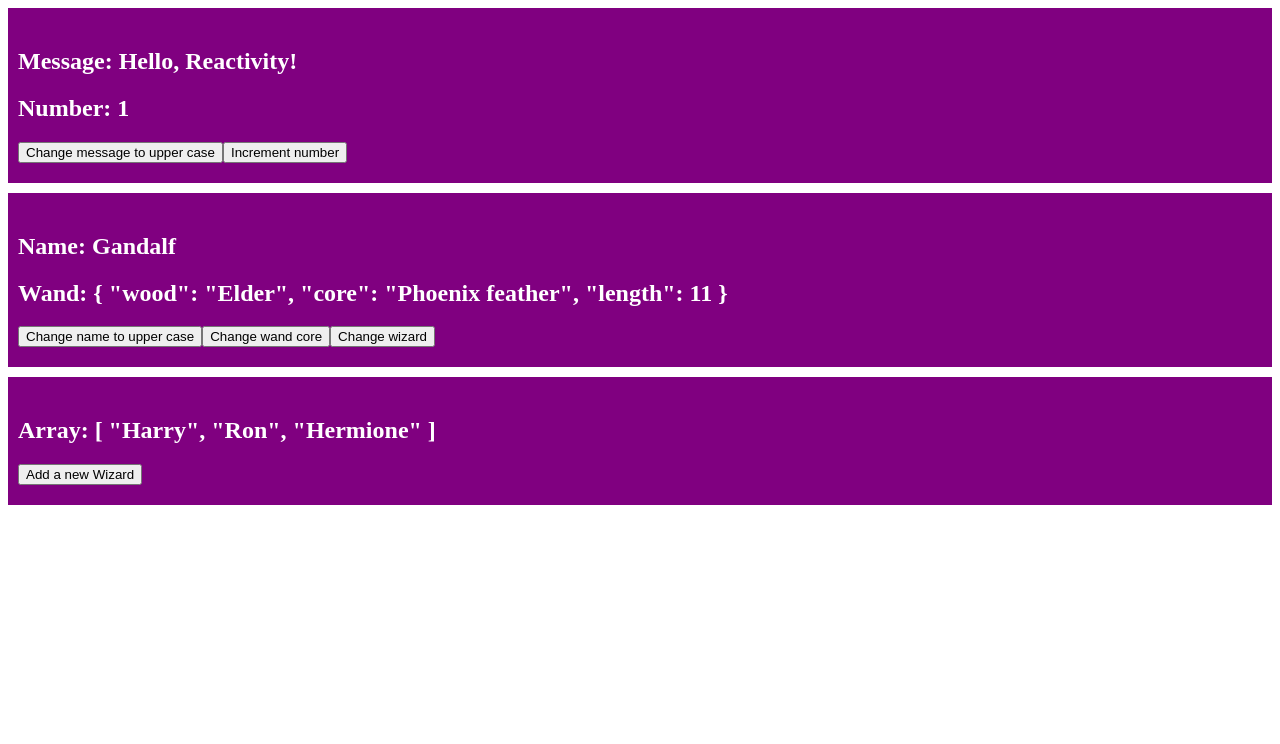
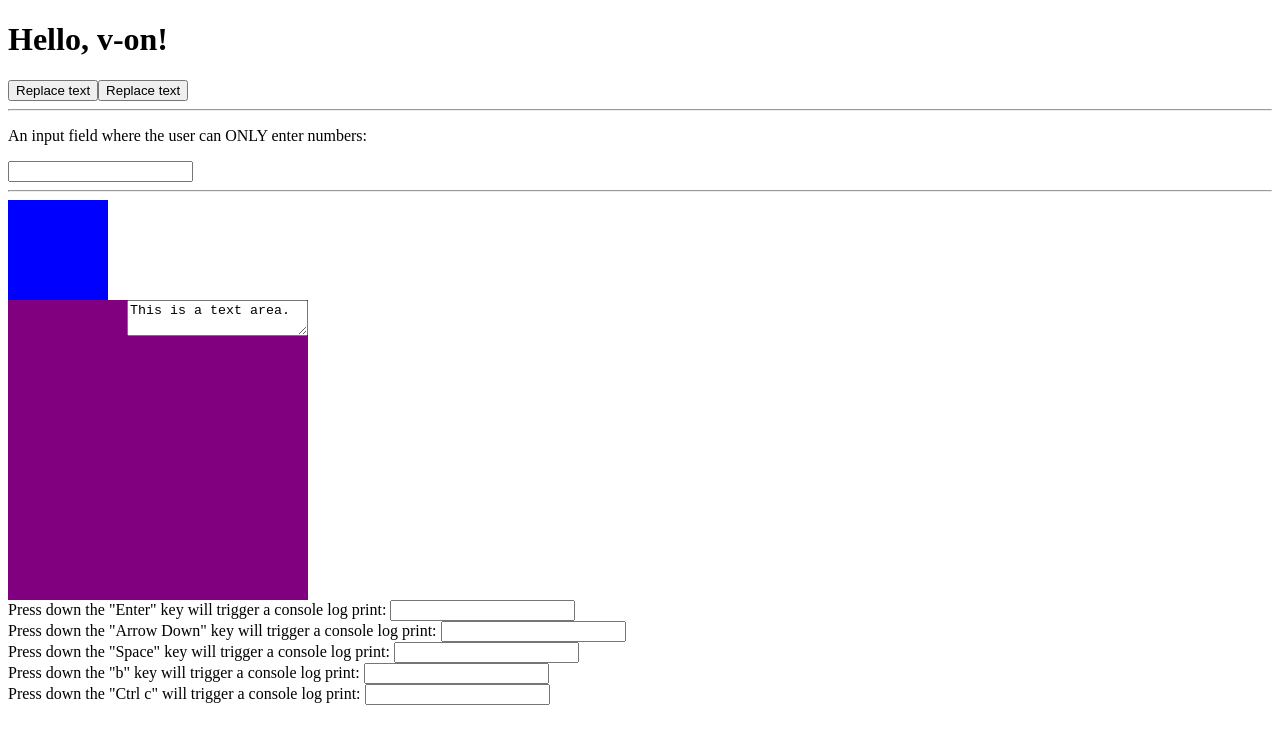
Before and after one commit to LdChambers/learn-vue-3-with-Landen, a Vue app: page / in a window 1280 px wide. Shown: the top 744 px of the page. Built offline with nearby package versions, Linux system fonts and the light colour scheme.

Commit message:
Event Handling

```diff
--- a/src/App.vue
+++ b/src/App.vue
@@ -1,82 +1,84 @@
 <template>
-  <div class="card">
-    <h2>Message: {{ message }}</h2>
-    <h2>Number: {{ number }}</h2>
-    <button @click="changeMessageToUpperCase">
-      Change message to upper case
-    </button>
-    <button @click="incrementNumber">Increment number</button>
-  </div>
-  <div class="card">
-    <h2>Name: {{ wizard.name }}</h2>
-    <h2>Wand: {{ wizard.wand }}</h2>
-    <button @click="changeNameToUpperCase">Change name to upper case</button>
-    <button @click="changeWandCore">Change wand core</button>
-    <button @click="changeWizard">Change wizard</button>
+  <h1>{{ message }}</h1>
+
+  <button v-on:click="replaceText('v-on is fun!')">Replace text</button>
+  <button @click="replaceText('v-on is fun!')">Replace text</button>
+  <hr>
+  <p>
+    An input field where the user can ONLY enter numbers:
+  </p>
+  <input type="text" @keydown="handleInput($event)">
+  <hr>
+
+  <div style="width:100px; height:100px; background-color:blue" @contextmenu.prevent="console.log('Show a custom context menu instead')"></div>
+
+  <div id="mouseover" @mouseover="fun1">
+    <textarea @mouseover.stop="fun2(event)">This is a text area.</textarea>
   </div>
 
-  <div class="card">
-    <h2>Array: {{ wizards }}</h2>
-    <button @click="wizards.push('Draco')">Add a new Wizard</button>
+  <div>
+    Press down the "Enter" key will trigger a console log print:
+    <input
+      type="text"
+      @keydown.enter="console.log('You pressed the Enter key.')"
+    />
+  </div>
+  <div>
+    Press down the "Arrow Down" key will trigger a console log print:
+    <input
+      type="text"
+      @keydown.down="console.log('You pressed the Arrow Down key.')"
+    />
+  </div>
+  <div>
+    Press down the "Space" key will trigger a console log print:
+    <input
+      type="text"
+      @keydown.space="console.log('You pressed the Space key.')"
+    />
+  </div>
+  <div>
+    Press down the "b" key will trigger a console log print:
+    <input type="text" @keydown.b="console.log('You pressed the B key.')" />
+  </div>
+  <div>
+    Press down the "Ctrl c" will trigger a console log print:
+    <input type="text" @keydown.ctrl.c="console.log('You pressed Ctrl c.')" />
   </div>
 </template>
 
 <script setup>
 import { ref } from 'vue'
 
-let message = ref('Hello, Reactivity!')
-let number = ref(1)
+let message = ref('Hello, v-on!')
 
-function changeMessageToUpperCase() {
-  message.value = message.value.toUpperCase()
-  console.log(message.value)
-}
-function incrementNumber() {
-  number.value += 1
-  console.log(number.value)
+function replaceText(msg) {
+  message.value = msg
 }
 
-let wizard = ref({
-  id: 101,
-  name: 'Gandalf',
-  house: 'Gryffindor',
-  age: 2019,
-  wand: {
-    wood: 'Elder',
-    core: 'Phoenix feather',
-    length: 11
-  }
-})
-
-function changeNameToUpperCase() {
-  wizard.value.name = wizard.value.name.toUpperCase()
-}
-function changeWandCore() {
-  wizard.value.wand.core = 'Dragon heartstring'
-}
-function changeWizard() {
-  wizard.value = {
-    id: 102,
-    name: 'Dumbledore',
-    house: 'Gryffindor',
-    age: 2020,
-    wand: {
-      wood: 'Elder',
-      core: 'Phoenix feather',
-      length: 15
-    }
+function handleInput(event) {
+  console.log(event)
+  let keyCode = event.keyCode
+  if (keyCode < 48 || keyCode > 57) {
+    event.preventDefault()
   }
 }
+function fun1() {
+  console.log('Mouse over div')
 
-let wizards = ref(['Harry', 'Ron', 'Hermione'])
+}
+function fun2(event) {
+  // event.stopPropagation()
+  console.log('Mouse over textarea')
+}
 
 </script>
 
 <style scoped>
-.card {
+#mouseover {
+  text-align: right;
   background-color: purple;
-  color: white;
-  padding: 20px 10px;
-  margin-bottom: 10px;
+  width: 300px;
+  height: 300px;
 }
 </style>
```
